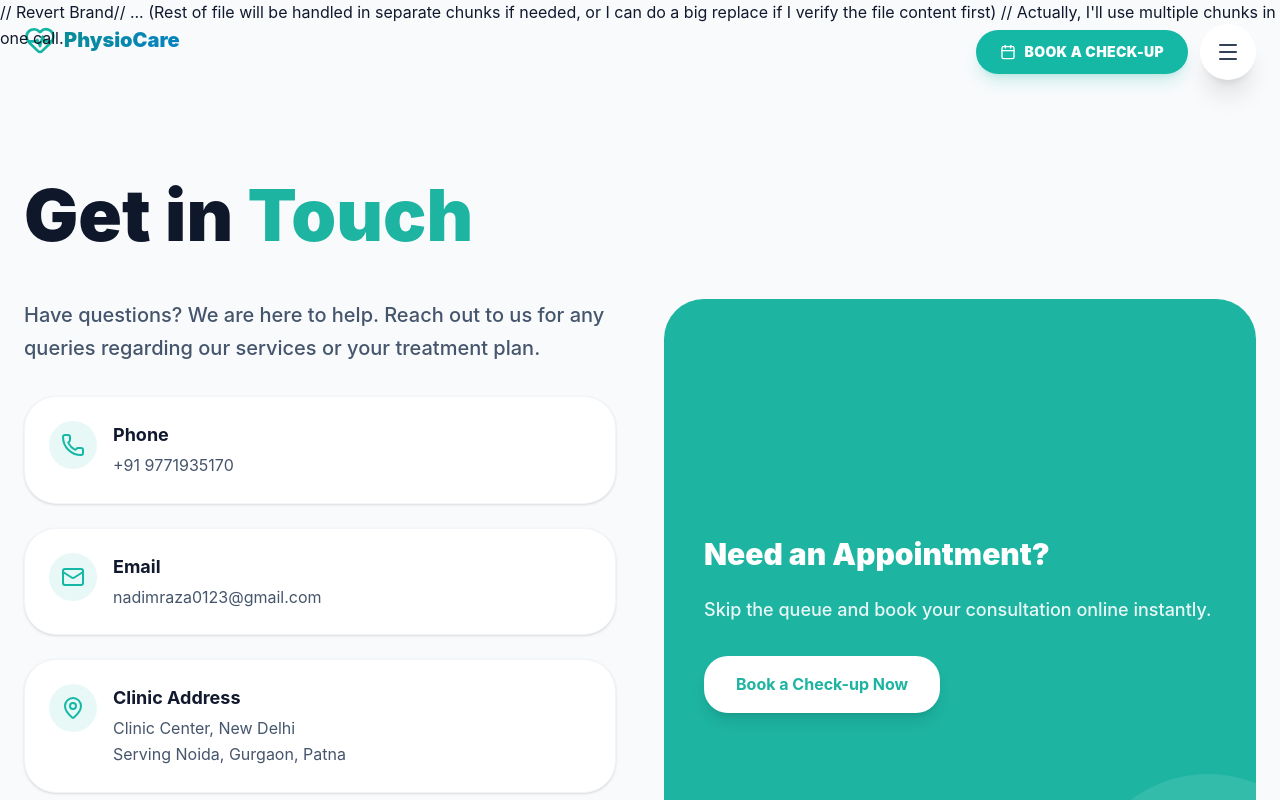
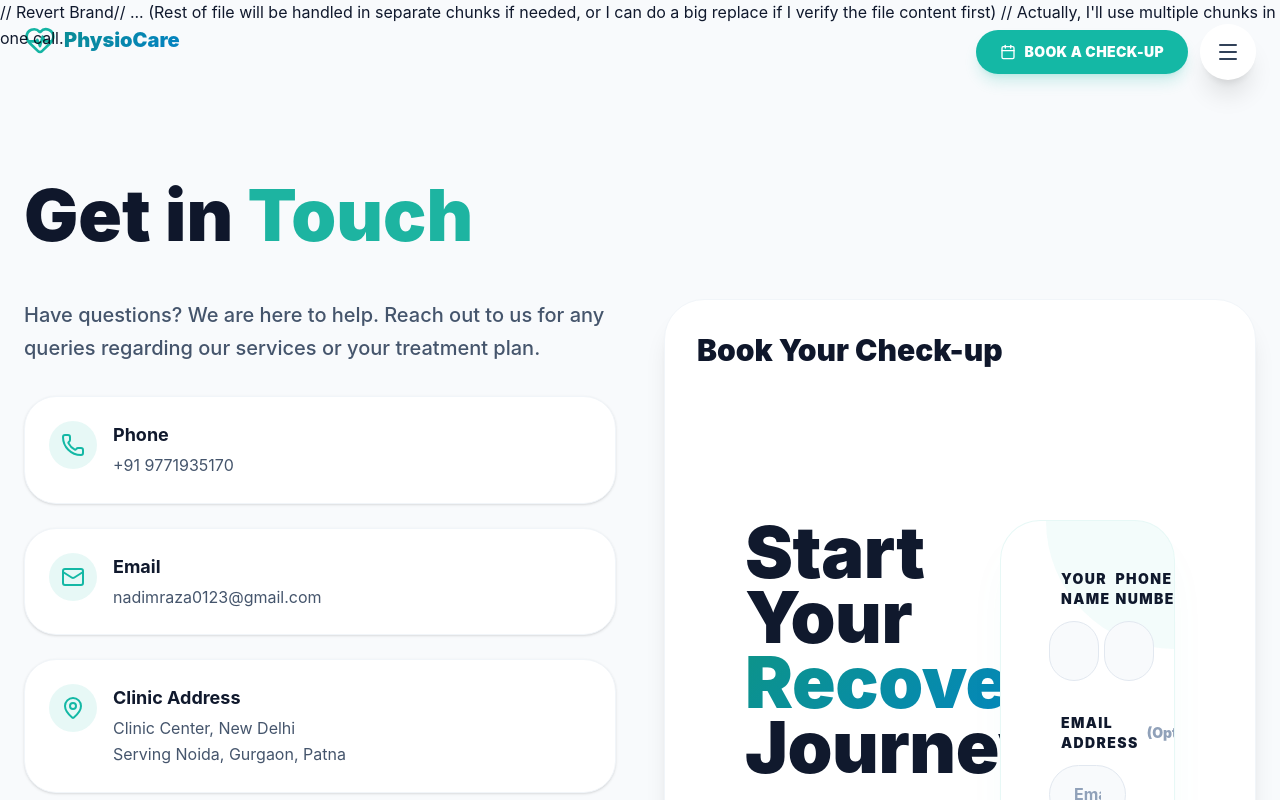
Before and after one commit to 4t1lucifer-cmd/healthcare-web-app, a Next.js app: page /contact in a window 1280 px wide. Shown: the top 800 px of the page. Built offline with nearby package versions, Linux system fonts and the light colour scheme.

Commit message:
fix(nav): repair broken syntax and finalize link updates to /contact

```diff
--- a/src/app/contact/page.tsx
+++ b/src/app/contact/page.tsx
@@ -1,6 +1,7 @@
 import Navbar from "@/components/Navbar";
 import Footer from "@/components/Footer";
 import { Mail, MapPin, Phone, Clock } from "lucide-react";
+import Contact from "@/components/Contact";
 
 export default function ContactPage() {
     return (
@@ -66,21 +67,10 @@ export default function ContactPage() {
                         </div>
                     </div>
 
-                    <div className="bg-[#1DB4A1] p-10 rounded-[2.5rem] text-white flex flex-col justify-center relative overflow-hidden">
-                        <div className="relative z-10">
-                            <h2 className="text-3xl font-black mb-6">Need an Appointment?</h2>
-                            <p className="text-white/90 mb-8 text-lg font-medium">
-                                Skip the queue and book your consultation online instantly.
-                            </p>
-                            <a
-                                href="/appointment"
-                                className="inline-block bg-white text-[#1DB4A1] px-8 py-4 rounded-xl font-bold shadow-lg hover:bg-slate-50 transition-colors"
-                            >
-                                Book a Check-up Now
-                            </a>
-                        </div>
-                        {/* Decorative Circle */}
-                        <div className="absolute -bottom-20 -right-20 w-64 h-64 bg-white/10 rounded-full" />
+                    {/* Contact Form Section */}
+                    <div className="bg-white p-8 rounded-[2.5rem] shadow-xl border border-slate-100">
+                        <h2 className="text-3xl font-black mb-6 text-slate-900">Book Your Check-up</h2>
+                        <Contact />
                     </div>
                 </div>
             </div>
--- a/src/components/Footer.tsx
+++ b/src/components/Footer.tsx
@@ -43,7 +43,7 @@ const Footer = () => {
                             { name: 'About Us', href: '/#about' },
                             { name: 'Services', href: '/#services' },
                             { name: 'Testimonials', href: '/#testimonials' },
-                            { name: 'Book a Check-up', href: '/appointment' }
+                            { name: 'Book a Check-up', href: '/contact' }
                         ].map((item) => (
                             <li key={item.name}>
                                 <a href={item.href} className="hover:text-white/80 transition-colors block text-white/90 font-medium hover:translate-x-1 duration-300">
--- a/src/components/Hero.tsx
+++ b/src/components/Hero.tsx
@@ -80,7 +80,7 @@ const Hero = () => {
                 className="relative z-10 flex flex-col sm:flex-row gap-5 w-full sm:w-auto items-center"
             >
                 <a
-                    href="/appointment"
+                    href="/contact"
                     className="group bg-[#1DB4A1] text-white px-8 py-4 rounded-xl font-bold transition-all shadow-[0_0_20px_rgba(29,180,161,0.3)] hover:shadow-[0_0_30px_rgba(29,180,161,0.5)] hover:scale-[1.02] active:scale-[0.98] flex items-center justify-center gap-3 text-lg border border-[#1DB4A1]"
                 >
                     Book a Check-up
--- a/src/components/Navbar.tsx
+++ b/src/components/Navbar.tsx
@@ -47,7 +47,7 @@ const Navbar = () => {
       <div className="fixed top-6 right-6 z-[60] flex items-center gap-3 pointer-events-auto">
         {/* Persistent CTA Button */}
         <a
-          href="/appointment"
+          href="/contact"
           className="hidden sm:flex bg-primary text-white px-6 py-3 rounded-full font-black text-sm uppercase tracking-wide shadow-lg shadow-primary/20 items-center gap-2 transition-transform hover:scale-105 active:scale-95"
         >
           <Calendar className="w-4 h-4" />
@@ -56,7 +56,7 @@ const Navbar = () => {
 
         {/* Mobile Icon-only CTA (visible only on small screens) */}
         <a
-          href="/appointment"
+          href="/contact"
           className="sm:hidden bg-primary text-white p-3 rounded-full shadow-lg shadow-primary/20 flex items-center justify-center transition-transform hover:scale-105 active:scale-95"
         >
           <Calendar className="w-5 h-5" />
@@ -91,7 +91,7 @@ const Navbar = () => {
                   {menuItems.map((item) => (
                     <a
                       key={item.name}
-                      href={item.href}
+                      href="/contact"
                       onClick={() => setIsOpen(false)}
                       className="px-6 py-4 text-slate-700 font-bold hover:bg-slate-50 hover:text-primary transition-colors flex items-center justify-between group"
                     >
@@ -104,7 +104,7 @@ const Navbar = () => {
             )}
           </AnimatePresence>
         </div>
-      </div>
+      </div >
     </>
   );
 };
```
